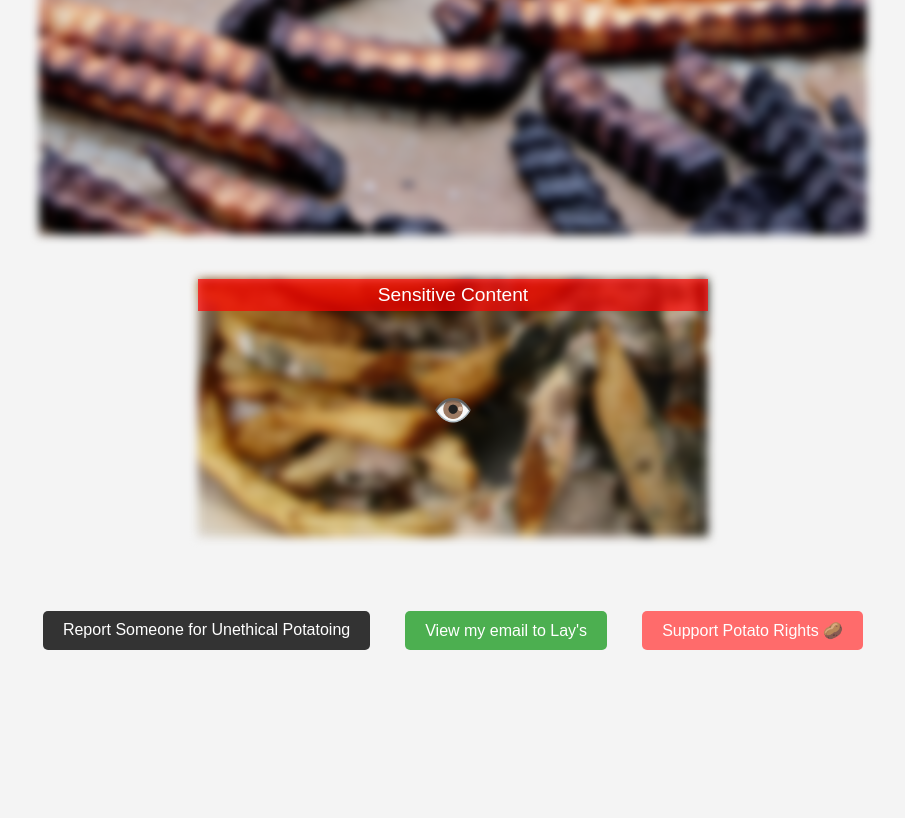
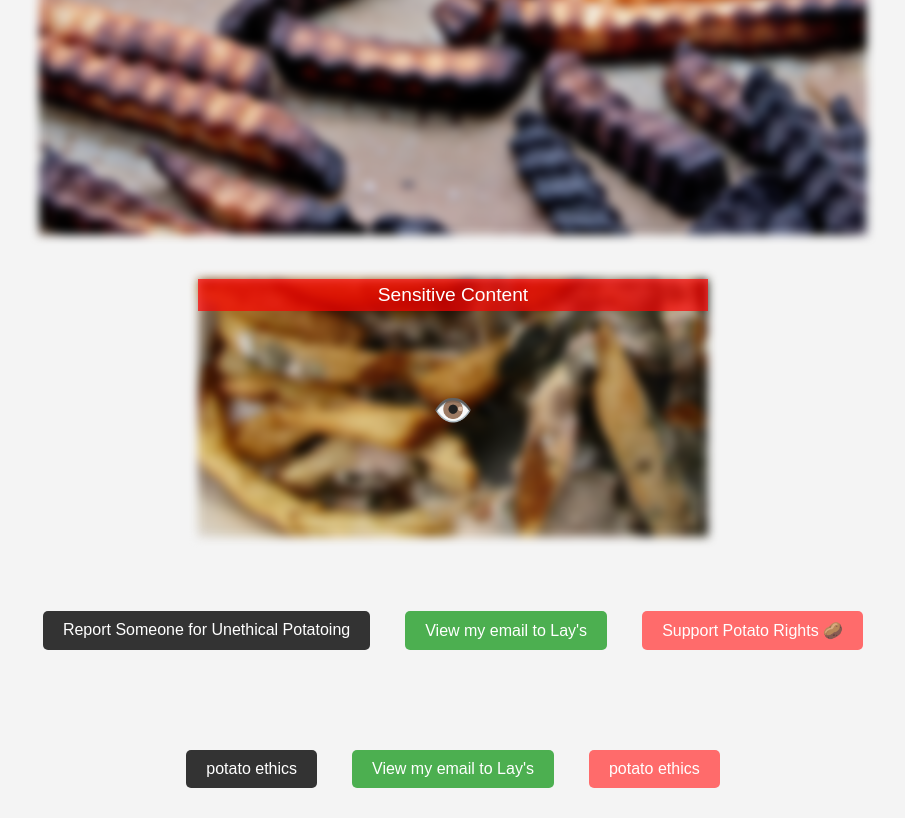
Before and after one commit to potatoman123YUM/potatoman123YUM.github.io, a plain HTML site: page index.html in a window 1280 px wide. Shown: the part 967-1785 px from the top of the page, without its empty margins (187-1092 px from the left). Before the commit the page ends 1667 px from the top, so only its background shows below. Drawn offline with Linux system fonts and the light colour scheme.

Commit message:
Update index.html

```diff
--- a/index.html
+++ b/index.html
@@ -183,6 +183,12 @@
       <a href="https://buymeacoffee.com/petp" class="donate-btn">Support Potato Rights 🥔</a>
     </div>
   </div>
+      <div class="button-container">
+      <a href="SaveThePotatoes.org/ethics" class="request-btn"> potato ethics</a>
+      <button class="popup-btn" onclick="toggleEmailPopup()">View my email to Lay's</button>
+      <a href="https://buymeacoffee.com/petp" class="donate-btn">potato ethics</a>
+    </div>
+  </div>
 
   <!-- Email Popup -->
   <div class="popup-overlay" id="emailPopup">
```
